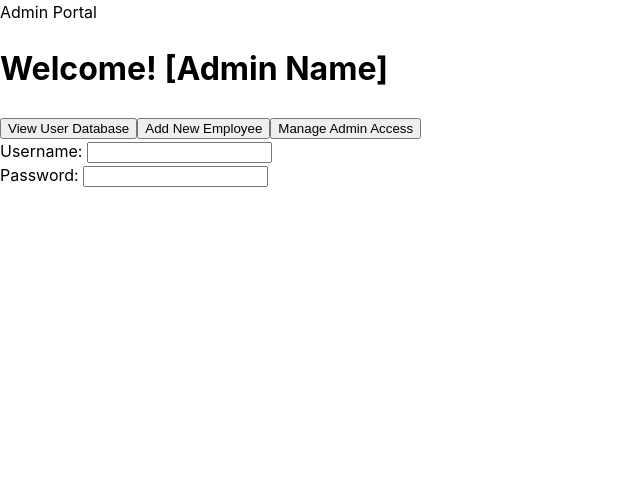
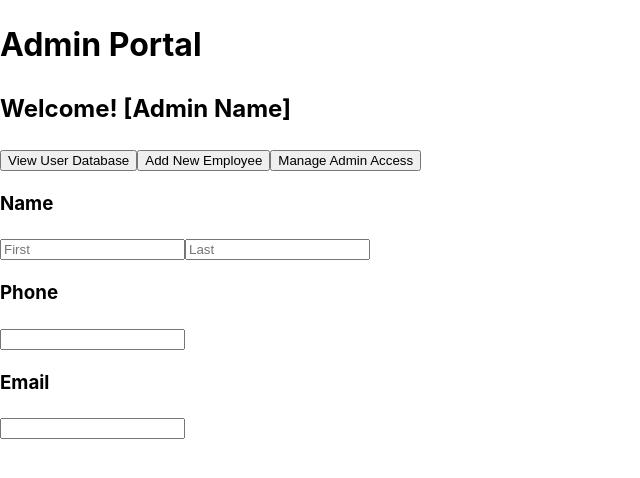
Before and after one commit to yyaatt0/CMPE-131-Group-2, a React (Create React App) app in the folder online-banking/: page /adminportal in a window 1280 px wide. Both pictures are taken after a click on the button "Add New Employee". Shown: the top 478 px of the page, without its empty margins (0-640 px from the left). Built offline with nearby package versions, Linux system fonts and the light colour scheme.

Commit message:
Added some new employee text fields and admin access checkbox (non-functional)

```diff
--- /dev/null
+++ b/online-banking/src/components/ReqTxtInput.tsx
@@ -0,0 +1,24 @@
+interface Props {
+    type?: string;
+    text?: string;
+    value?: string;
+    setParam: (val: string) => void;
+}
+
+ReqTxtInput.defaultProps = {
+    type: "text",
+}
+
+function ReqTxtInput({type, text, value, setParam}: Props) {
+    return(
+        <input
+            type={type}
+            placeholder={text}
+            value={value}
+            onChange={(e) => setParam(e.target.value)}
+            required
+        />
+    );
+}
+
+export default ReqTxtInput;
--- a/online-banking/src/pages/AdminPortal.tsx
+++ b/online-banking/src/pages/AdminPortal.tsx
@@ -1,18 +1,15 @@
 import { useState } from 'react';
 import '../styles.css';
 import './AdminPortal.css';
+import ReqTxtInput from '../components/ReqTxtInput';
 
-// Temp vars
-var username: string;
-var password: string;
-
-let userListSize = 50;
-let employeeListSize = 25;
+let userCount = 50;
+let employeeCount = 25;
 
 // Temp registered user list
 type user = {id: number, firstName: string, lastName: string}
 let users: user[] = []
-for(var i = 0; i < userListSize; i++){
+for(var i = 0; i < userCount; i++){
     users.push(
         {id: i, firstName: `John`, lastName: `Doe ${i}`}
     )
@@ -21,7 +18,7 @@ for(var i = 0; i < userListSize; i++){
 // Temp employee list
 type employee = {info: user, admin: boolean}
 let employees: employee[] = [];
-for(var i = 0; i < employeeListSize; i++){
+for(var i = 0; i < employeeCount; i++){
     if(i % 3 === 0){
         employees.push(
             {info: {id: i, firstName: 'Jane', lastName: `Doe ${i}`}, admin: true}
@@ -38,15 +35,30 @@ function AdminPortal() {
 
     const [activeTab, setActiveTab] = useState(0);
 
-    const maxListItems = 5;
+    // List displays
+    const [maxListItems, setMaxListItems] = useState(5);
     const [listStartIndex, setListStartIndex] = useState(10);
     const shownUserList = users.slice(listStartIndex, listStartIndex + maxListItems);
     const shownEmployeeList = employees.slice(listStartIndex, listStartIndex + maxListItems);
 
+    // Data value declarations for new employee creation
+    const newEmpId = employees.length;
+    const [newEmpFirst, setNewEmpFirst] = useState("");
+    const [newEmpLast, setNewEmpLast] = useState("");
+    const [newEmpPhone, setNewEmpPhone] = useState("");
+    const [newEmpEmail, setNewEmpEmail] = useState("");
+
+    // Admin access management
+    const [isAdmin, setIsAdmin] = useState(false);
+    const handleToggleAdmin = (emp: employee, event: React.ChangeEvent<HTMLInputElement>) => {
+        setIsAdmin(event.target.checked);
+        console.log("Admin status toggled.");
+    }
+
     return(
         <>
-            <header>Admin Portal</header>
-            <h1>Welcome! [Admin Name]</h1>
+            <h1>Admin Portal</h1>
+            <h2>Welcome! [Admin Name]</h2>
             <span>
                 <button
                     onClick={() => {
@@ -76,31 +88,37 @@ function AdminPortal() {
 
             {(() => {
                 switch(activeTab){
-
+                    /* Enter new employees into the employee database */
                     case 1:
                         return(
                             <form>
                                 <div>
-                                    <label>Username: </label>
-                                    <input type="text" value={username}/>
+                                    <h3>Name</h3>
+                                    <ReqTxtInput text="First" setParam={setNewEmpFirst}/>
+                                    <ReqTxtInput text="Last" setParam={setNewEmpLast}/>
                                 </div>
                                 <div>
-                                    <label>Password: </label>
-                                    <input type="password" value={password}/>
+                                    <h3>Phone</h3>
+                                    <ReqTxtInput setParam={setNewEmpPhone}/>
+                                    <h3>Email</h3>
+                                    <ReqTxtInput setParam={setNewEmpEmail}/>
                                 </div>
                             </form>
                         );
-
+                    /* Manage which employees have admin access */
                     case 2:
                         return(
                             <div>
                                 <h3>Manage admin access here.</h3>
                                 <ol>
                                     {shownEmployeeList.map((emp) => (
-                                        <li key={emp.info.id}>
-                                            ID: {emp.info.id} | Name: {emp.info.firstName} {emp.info.lastName} |
-                                            {emp.admin && " Admin"}
-                                        </li>
+                                        <div>
+                                            <li key={emp.info.id}>
+                                                ID: {emp.info.id} | Name: {emp.info.firstName} {emp.info.lastName}
+                                            </li>
+                                            <label>Admin? </label>
+                                            <input type="checkbox" checked={emp.admin}/>
+                                        </div>
                                     ))}
                                 </ol>
                                 <span>
@@ -117,7 +135,7 @@ function AdminPortal() {
                                 </span>
                             </div>
                         );
-
+                    /* Admins can view list of all registered users and lookup their data */
                     default:
                         return(
                             <div>
```
